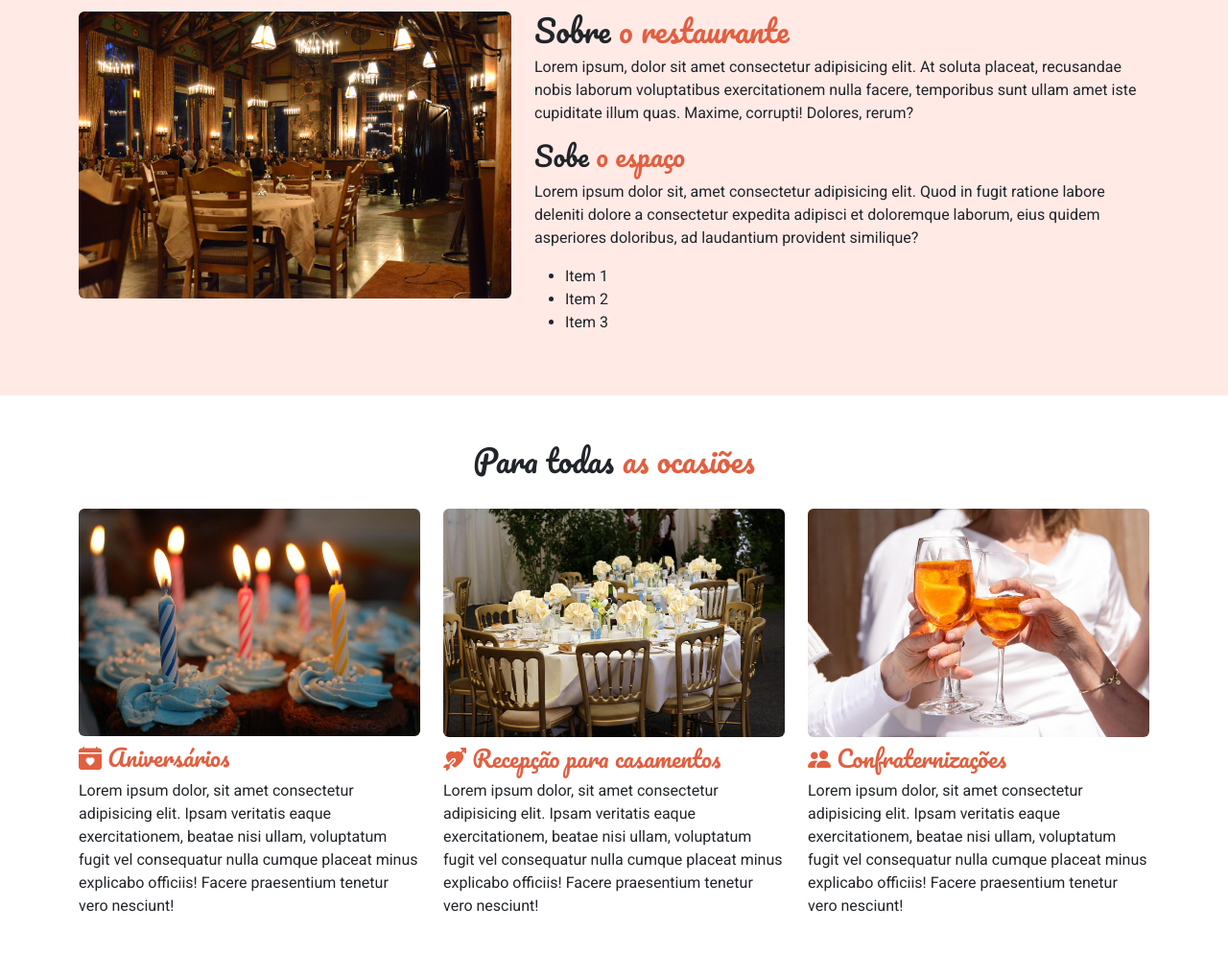
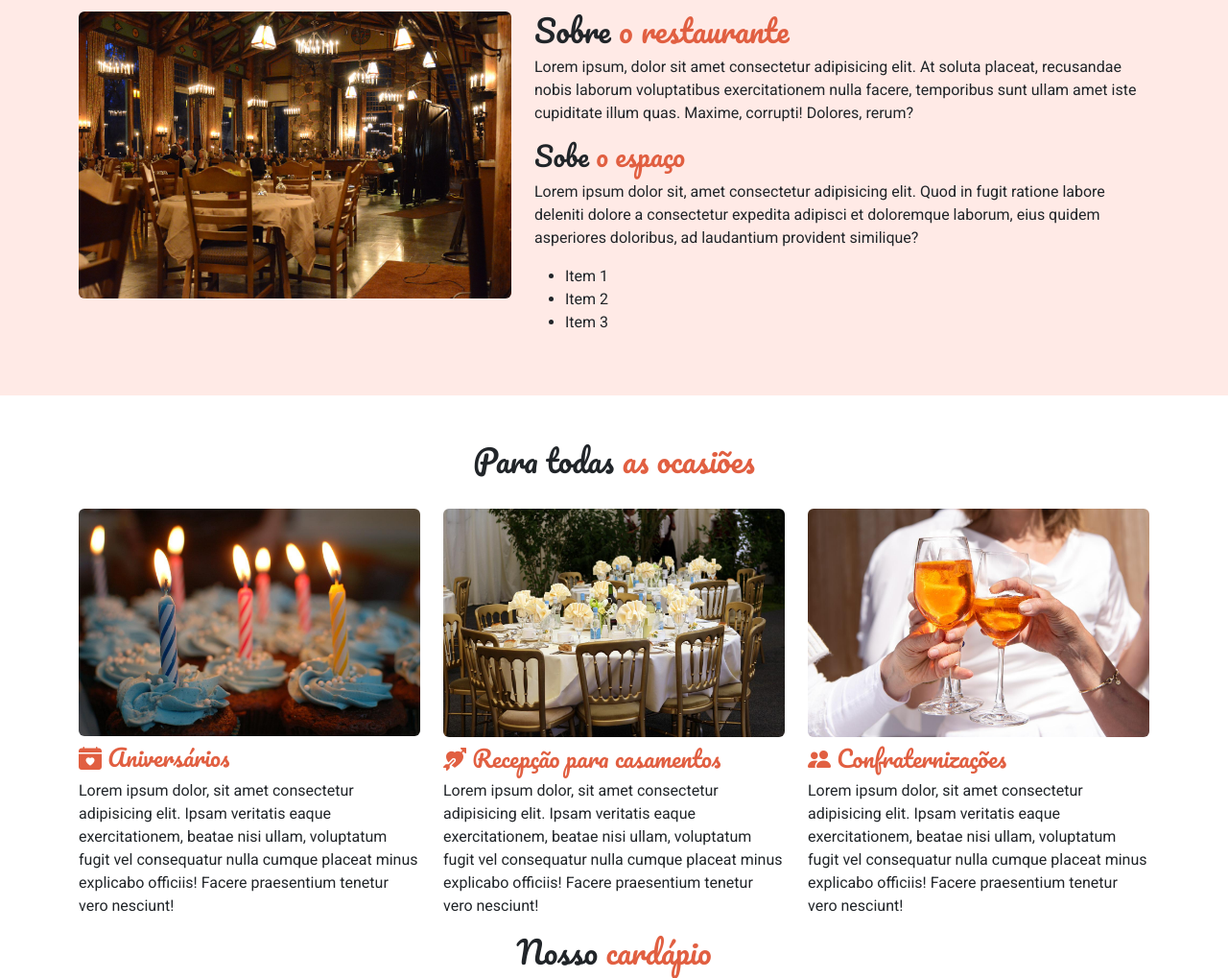
Before and after one commit to agtoliv/EBAC-M14-Projeto3, a plain HTML site: page index.html in a window 1280 px wide. Shown: the part 884-1903 px from the top of the page at 96% size. Before the commit the page ends 1856 px from the top, so only its background shows below. Drawn offline with nearby package versions, Linux system fonts and the light colour scheme.

Commit message:
feat: add init section 'nosso cardapio'

```diff
--- a/index.html
+++ b/index.html
@@ -130,6 +130,14 @@
                 </div>
             </div>
         </section>
+
+        <section id="cardapio">
+            <div class="container">
+                <div class="row">
+                    <h2 class="section-title text-center">Nosso <span class="text-colored">cardápio</span> </h2>
+                </div>
+            </div>
+        </section>
     </div>
 
     <script src="./lib-bootstrap/bootstrap.bundle.min.js"></script>
```
